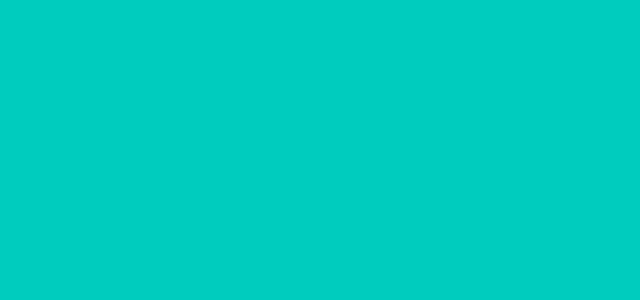
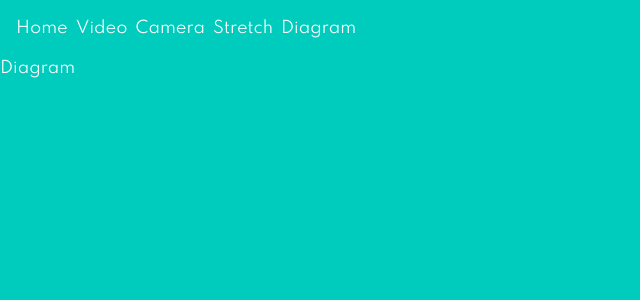
Before and after one commit to CorinaNC/office_pt, a React (Vite) app in the folder react-frontend/: page /diagram in a window 1280 px wide. Before the commit this address had no page. Shown: the top 300 px of the page, without its empty margins (0-640 px from the left). Built offline with nearby package versions, Linux system fonts and the light colour scheme.

Commit message:
diagram route babybee

```diff
--- a/react-frontend/src/components/Header.tsx
+++ b/react-frontend/src/components/Header.tsx
@@ -10,6 +10,7 @@ const Header = () => {
         <Link href="/videos">Video</Link>
         <Link href="/camera">Camera</Link>
         <Link href="/stretch">Stretch</Link>
+        <Link href="/diagram">Diagram</Link>
       </HStack>
       <Outlet />
     </Box>
--- a/react-frontend/src/main.tsx
+++ b/react-frontend/src/main.tsx
@@ -10,6 +10,7 @@ import Videos from "./pages/Videos.tsx";
 import Stretch from "./pages/Stretch.tsx";
 import LiveWebFeed from "./pages/LiveWebFeed.js";
 import Survey from "./pages/Survey.tsx";
+import Diagram from "./pages/Diagram.tsx";
 createRoot(document.getElementById("root")!).render(
   <StrictMode>
     <ChakraProvider theme={theme}>
@@ -22,6 +23,7 @@ createRoot(document.getElementById("root")!).render(
             <Route path="/camera" element={<LiveWebFeed />} />
             <Route path="/stretch" element={<Stretch />} />
             <Route path="/survey" element={<Survey />} />
+            <Route path="/diagram" element={<Diagram />} />
           </Route>
         </Routes>
       </BrowserRouter>
--- /dev/null
+++ b/react-frontend/src/pages/Diagram.tsx
@@ -0,0 +1,9 @@
+import React from 'react'
+
+const Diagram = () => {
+  return (
+    <div>Diagram</div>
+  )
+}
+
+export default Diagram
```
